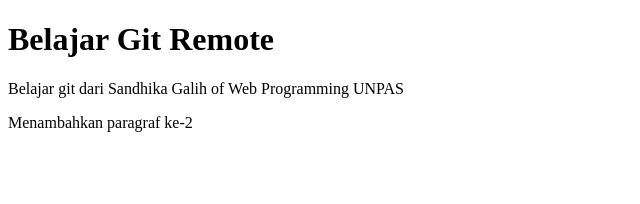
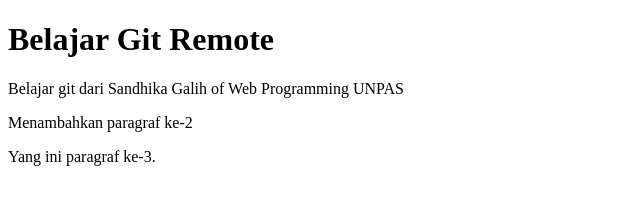
Before and after one commit to iamit-cmt/bebas, a plain HTML site: page index.html in a window 1280 px wide. Shown: the whole page, without its empty margins (0-640 px from the left). Drawn offline with Linux system fonts and the light colour scheme.

Commit message:
Menambah paragraf ke-3

```diff
--- a/index.html
+++ b/index.html
@@ -10,5 +10,6 @@
     <h1>Belajar Git Remote</h1>
     <p>Belajar git dari Sandhika Galih of Web Programming UNPAS</p>
     <p>Menambahkan paragraf ke-2</p>
+    <p>Yang ini paragraf ke-3.</p>
 </body>
 </html>
```
